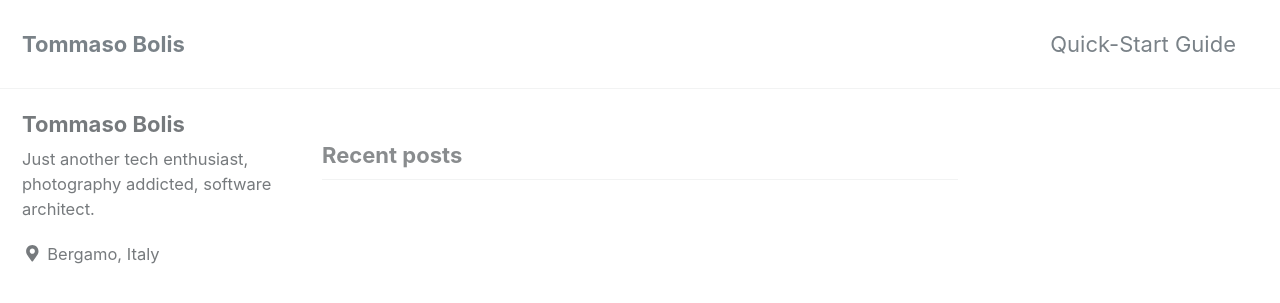
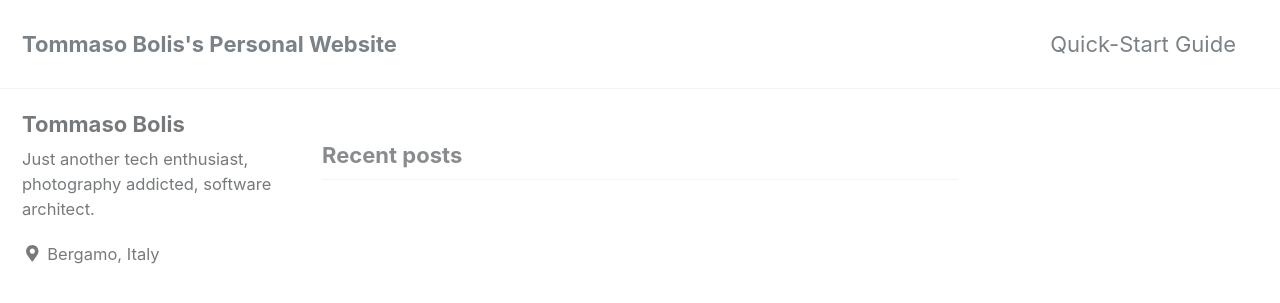
Before and after one commit to tommyilpazzo/tommyilpazzo.github.io, a Jekyll site: the page built from index.html, in a window 1280 px wide and 900 px high. Shown: the top 303 px of the window. Built offline with Jekyll 4.4.1, drawn with Linux system fonts in a browser that asks for light colours; cached includes are drawn as plain includes; nearby versions of some CDN libraries; the list of posts is cut into pages by our own code.

Commit message:
Update _config.yml

```diff
--- a/_config.yml
+++ b/_config.yml
@@ -16,7 +16,7 @@ minimal_mistakes_skin    : "default" # "air", "aqua", "contrast", "dark", "dirt"
 
 # Site Settings
 locale                   : "en-US"
-title                    : "Tommaso Bolis"
+title                    : "Tommaso Bolis's Personal Website"
 title_separator          : "-"
 name                     : "Tommaso Bolis"
 description              : "Tommaso Bolis's Personal Website"
```
